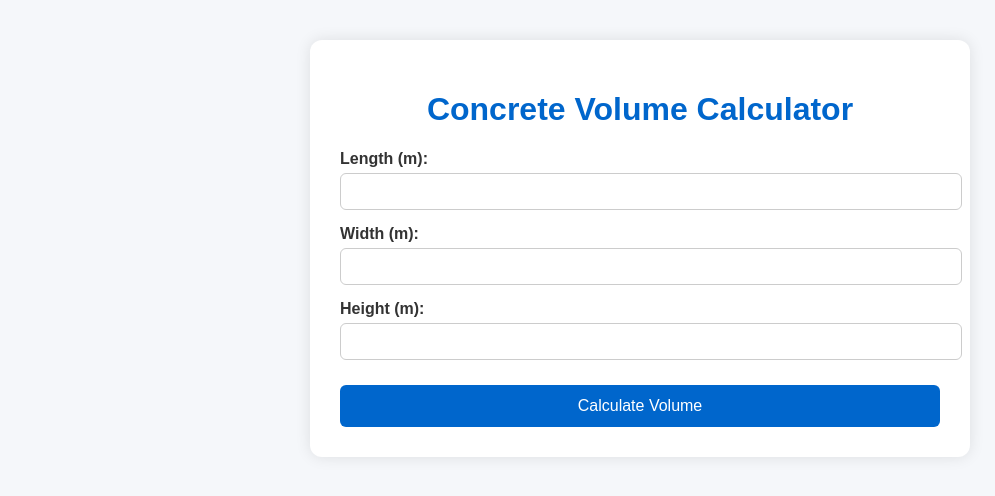
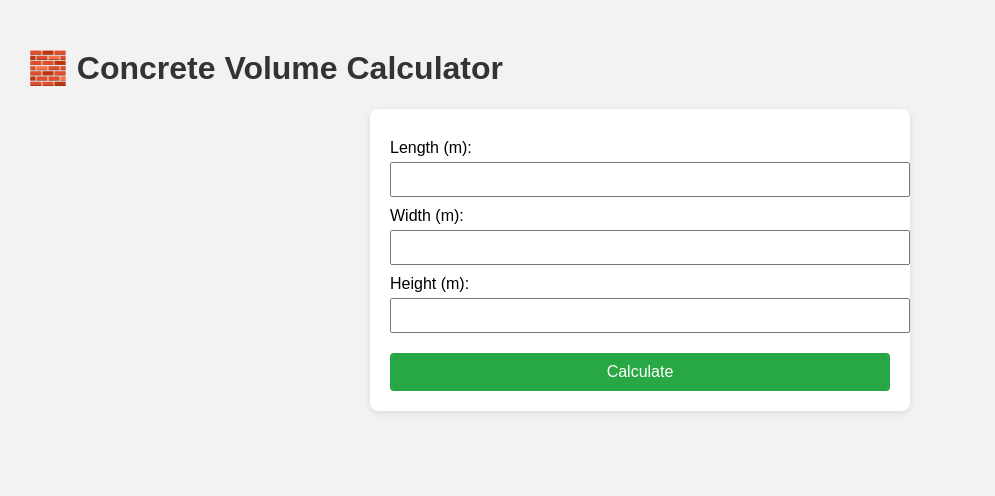
Before and after one commit to rlawal27/concrete-calculator, a Flask app: page / in a window 1280 px wide. Shown: the top 496 px of the page, without its empty margins (0-995 px from the left). Run offline with Flask 3, Linux system fonts and the light colour scheme.

Commit message:
Updated HTML to show material quantities and naira pricing

```diff
--- a/templates/index.html
+++ b/templates/index.html
@@ -1,109 +1,114 @@
 <!DOCTYPE html>
-<html lang="en">
+<html>
 <head>
-    <meta charset="UTF-8">
     <title>Concrete Volume Calculator</title>
     <style>
         body {
             font-family: Arial, sans-serif;
-            background-color: #f5f7fa;
-            color: #333;
-            padding: 40px;
-            margin: 0;
-        }
-
-        .container {
-            max-width: 600px;
-            margin: auto;
-            background-color: #fff;
-            border-radius: 12px;
-            padding: 30px;
-            box-shadow: 0 0 15px rgba(0, 0, 0, 0.1);
+            background-color: #f2f2f2;
+            padding: 20px;
         }
 
         h1, h2, h3 {
-            text-align: center;
-            color: #0066cc;
+            color: #333;
+        }
+
+        form {
+            background-color: #fff;
+            padding: 20px;
+            border-radius: 8px;
+            box-shadow: 0 2px 6px rgba(0, 0, 0, 0.1);
+            max-width: 500px;
+            margin: auto;
         }
 
         label {
             display: block;
-            margin-top: 15px;
-            font-weight: bold;
+            margin-top: 10px;
         }
 
         input[type="number"] {
             width: 100%;
-            padding: 10px;
+            padding: 8px;
             margin-top: 5px;
-            border: 1px solid #ccc;
-            border-radius: 6px;
         }
 
-        button {
-            margin-top: 25px;
+        input[type="submit"] {
+            margin-top: 20px;
+            padding: 10px;
             width: 100%;
-            padding: 12px;
-            background-color: #0066cc;
-            color: #fff;
+            background-color: #28a745;
+            color: white;
             border: none;
-            border-radius: 6px;
+            border-radius: 4px;
             font-size: 16px;
-            cursor: pointer;
         }
 
-        button:hover {
-            background-color: #0055aa;
-        }
-
-        .result-box {
-            background-color: #e8f4fc;
-            padding: 15px;
+        .result {
+            background-color: #fff;
+            padding: 20px;
+            margin-top: 20px;
             border-radius: 8px;
-            margin-top: 30px;
+            max-width: 500px;
+            margin: 20px auto;
+            box-shadow: 0 2px 6px rgba(0, 0, 0, 0.1);
         }
 
         ul {
-            padding-left: 20px;
+            list-style: none;
+            padding-left: 0;
         }
 
         ul li {
-            margin-bottom: 8px;
+            padding: 5px 0;
+        }
+
+        .total {
+            font-weight: bold;
+            font-size: 20px;
+            color: green;
         }
     </style>
 </head>
 <body>
-    <div class="container">
-        <h1>Concrete Volume Calculator</h1>
+    <h1>🧱 Concrete Volume Calculator</h1>
 
     <form method="POST">
         <label for="length">Length (m):</label>
-            <input type="number" step="0.01" name="length" required>
+        <input type="number" name="length" step="0.01" required>
 
         <label for="width">Width (m):</label>
-            <input type="number" step="0.01" name="width" required>
+        <input type="number" name="width" step="0.01" required>
 
         <label for="height">Height (m):</label>
-            <input type="number" step="0.01" name="height" required>
+        <input type="number" name="height" step="0.01" required>
 
-            <button type="submit">Calculate Volume</button>
+        <input type="submit" value="Calculate">
     </form>
 
     {% if result %}
-            <div class="result-box">
-                <h2>Volume: {{ result }} m³</h2>
+    <div class="result">
+        <h2>Result:</h2>
+        <p><strong>Volume:</strong> {{ result }} m³</p>
 
-                {% if materials %}
-                    <h3>Estimated Materials:</h3>
+        <h3>Material Estimates:</h3>
         <ul>
             <li><strong>Cement:</strong> {{ materials.cement }} bags</li>
-                        <li><strong>Sand:</strong> {{ materials.sand }} m³</li>
-                        <li><strong>Granite:</strong> {{ materials.granite }} m³</li>
+            <li><strong>Sand:</strong> {{ materials.sand }} tons</li>
+            <li><strong>Granite:</strong> {{ materials.granite }} tons</li>
             <li><strong>Water:</strong> {{ materials.water }} liters</li>
         </ul>
-                {% endif %}
+
+        <h3>Cost Estimates:</h3>
+        <ul>
+            <li><strong>Cement:</strong> ₦{{ costs.cement }}</li>
+            <li><strong>Sand:</strong> ₦{{ costs.sand }}</li>
+            <li><strong>Granite:</strong> ₦{{ costs.granite }}</li>
+            <li><strong>Water:</strong> ₦{{ costs.water }}</li>
+        </ul>
+
+        <p class="total">Total Estimated Cost: ₦{{ total_cost }}</p>
     </div>
     {% endif %}
-    </div>
 </body>
 </html>
```
Lines whose indentation alone changed are shown as unchanged.
